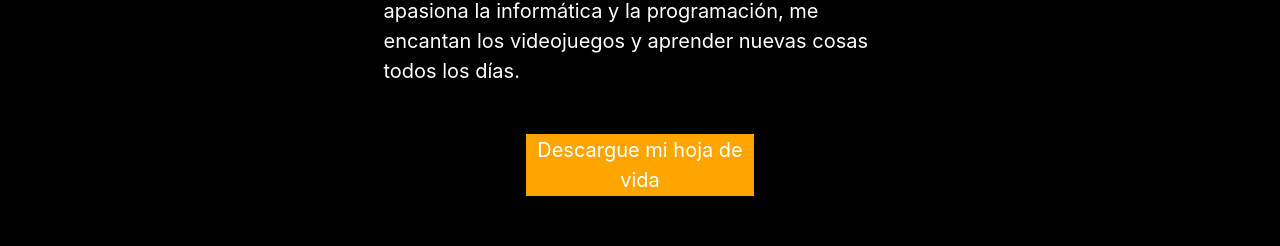
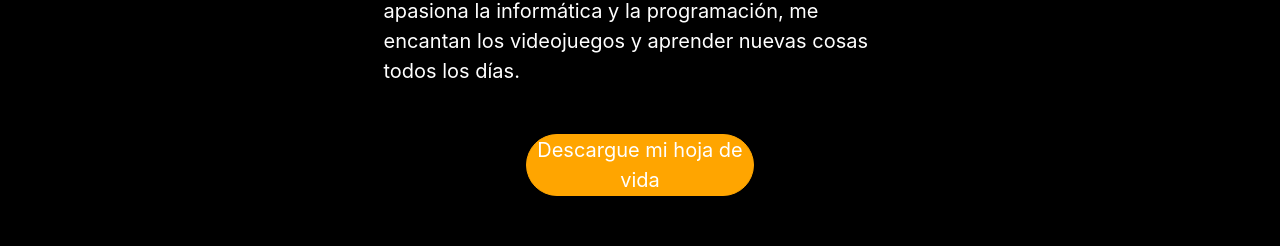
Before and after one commit to kira4489/PortafolioViejo, a React (Create React App) app: page / in a window 1280 px wide. Shown: the part 1410-1656 px from the top of the page. Built offline with nearby package versions, Linux system fonts and the light colour scheme.

Commit message:
organizando boton

```diff
--- a/src/Components/About/About.css
+++ b/src/Components/About/About.css
@@ -43,6 +43,7 @@
   max-width: 20%;
   background-color: #ffa500;
   border: 1px solid #ffa500;
+  border-radius: 50px;
   color: white;
   /* margin-top: 50px; */
 }
@@ -68,6 +69,9 @@
     margin-top: 20px;
     margin-bottom: 0px;
   }
+  .texto a{
+    border-radius: 10px;
+  }
 }
 
 @media (max-width: 575px) {
```
